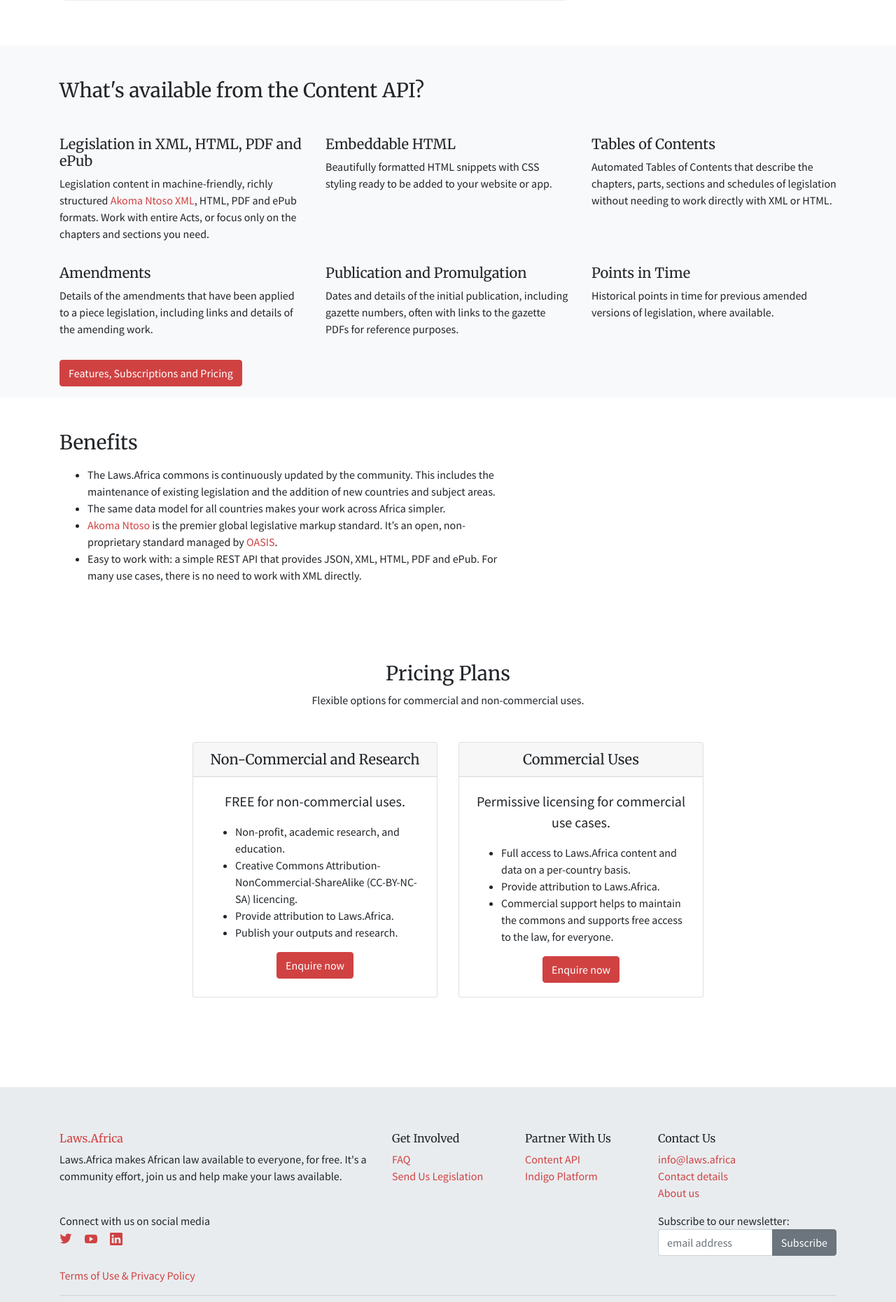
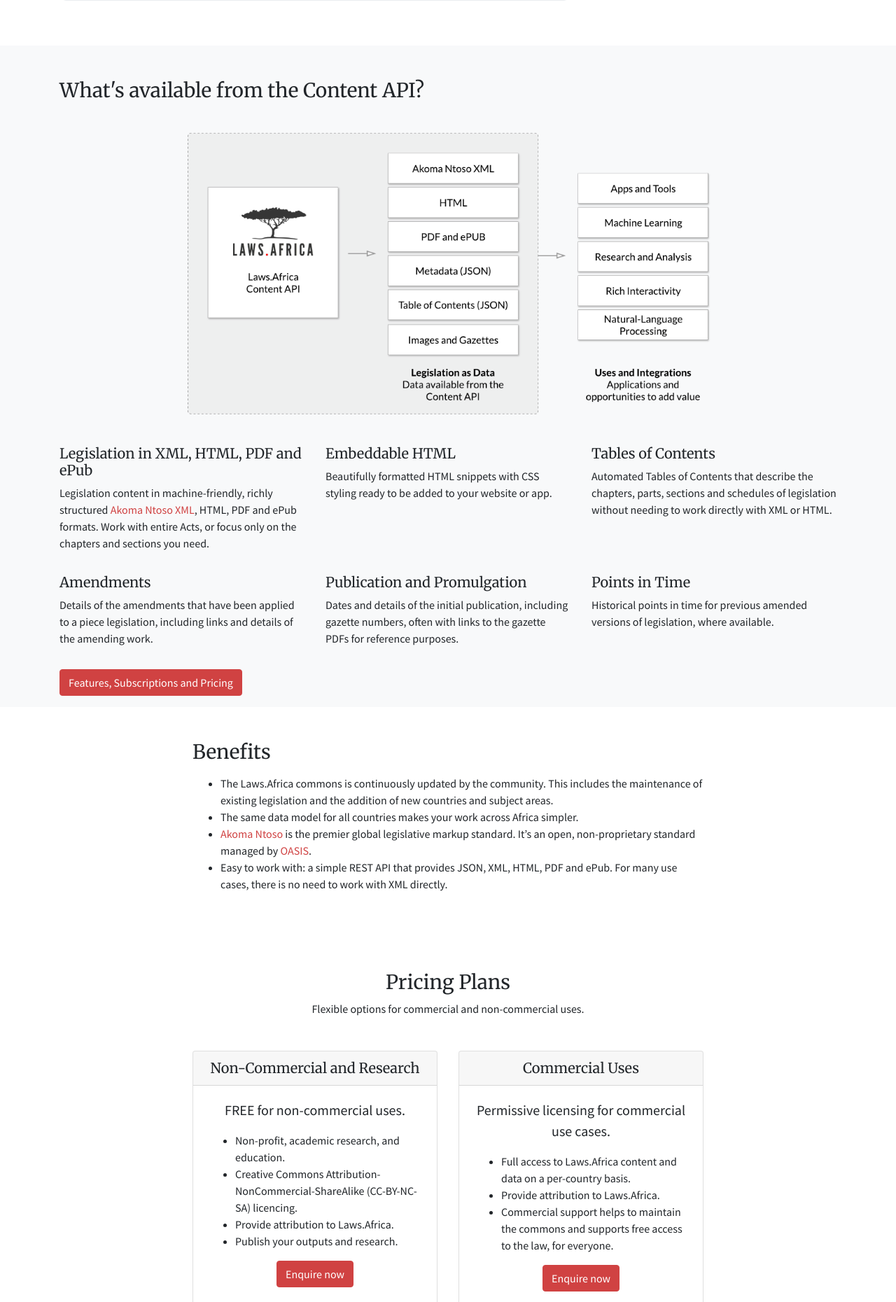
Before and after one commit to laws-africa/laws-africa.github.io, a Jekyll site: the page built from api/index.markdown, in a window 1280 px wide. Shown: the part 865-2725 px from the top of the page at 70% size. Built offline with Jekyll 4.4.1, drawn with Linux system fonts in a browser that asks for light colours; nearby versions of some CDN libraries.

Commit message:
Add content api image

```diff
--- a/_layouts/api/index.html
+++ b/_layouts/api/index.html
@@ -28,7 +28,10 @@
 
 <section class="pb-3 pt-5 bg-light">
   <div class="container">
-    <h3 class="display-5 mb-5">What's available from the Content API?</h3>
+    <h3 class="display-5 mb-3">What's available from the Content API?</h3>
+    <div class="text-center">
+      <img src="/uploads/content-api.png" class="img-fluid mb-3" style="max-width: 800px" alt="Laws.Africa Content API diagram">
+    </div>
 
     <div class="row">
       {% for feature in page.features %}
@@ -47,7 +50,7 @@
 <section class="py-5">
   <div class="container">
     <div class="row">
-      <div class="col-lg-7">
+      <div class="col-lg-8 offset-lg-2">
         <h3 class="display-5 mb-3">Benefits</h3>
 
         {{ page.benefits | markdownify }}
```
Also changed, not shown: _uploads/content-api.png (added).
